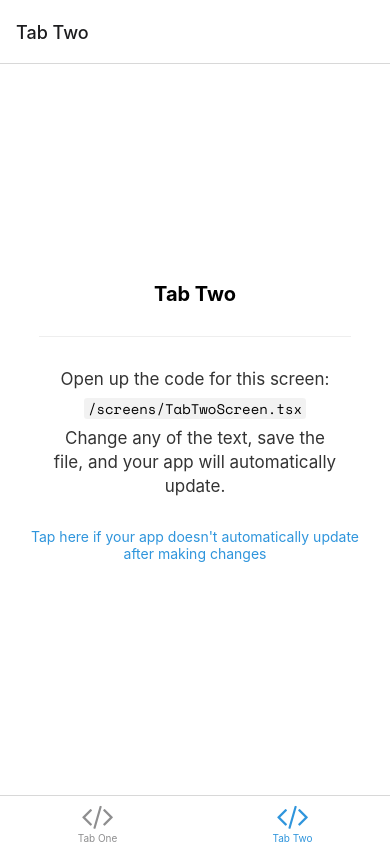
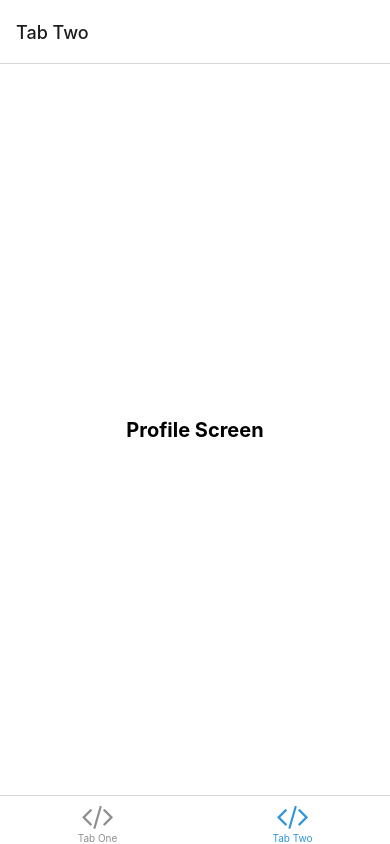
Before and after one commit to software-developer-yamin/Pinterest-Clone-with-React-Native, a React Native app: screen /TabTwo in a window 390 px wide. Built offline with nearby package versions, Linux system fonts and the light colour scheme; what expo-linking would draw is missing.

Commit message:
Screen Cleanup

```diff
--- a/navigation/index.tsx
+++ b/navigation/index.tsx
@@ -14,8 +14,8 @@ import Colors from '../constants/Colors';
 import useColorScheme from '../hooks/useColorScheme';
 import ModalScreen from '../screens/ModalScreen';
 import NotFoundScreen from '../screens/NotFoundScreen';
-import TabOneScreen from '../screens/TabOneScreen';
-import TabTwoScreen from '../screens/TabTwoScreen';
+import TabOneScreen from '../screens/HomeScreen';
+import TabTwoScreen from '../screens/ProfileScreen';
 import { RootStackParamList, RootTabParamList, RootTabScreenProps } from '../types';
 import LinkingConfiguration from './LinkingConfiguration';
 
--- /dev/null
+++ b/screens/HomeScreen.tsx
@@ -0,0 +1,27 @@
+import { StyleSheet } from "react-native";
+
+import EditScreenInfo from "../components/EditScreenInfo";
+import { Text, View } from "../components/Themed";
+import { RootTabScreenProps } from "../types";
+
+export default function HomeScreen({
+  navigation,
+}: RootTabScreenProps<"TabOne">) {
+  return (
+    <View style={styles.container}>
+      <Text style={styles.title}>Home Screen</Text>
+    </View>
+  );
+}
+
+const styles = StyleSheet.create({
+  container: {
+    flex: 1,
+    alignItems: "center",
+    justifyContent: "center",
+  },
+  title: {
+    fontSize: 20,
+    fontWeight: "bold",
+  },
+});
--- /dev/null
+++ b/screens/ProfileScreen.tsx
@@ -0,0 +1,24 @@
+import { StyleSheet } from "react-native";
+
+import EditScreenInfo from "../components/EditScreenInfo";
+import { Text, View } from "../components/Themed";
+
+export default function ProfileScreen() {
+  return (
+    <View style={styles.container}>
+      <Text style={styles.title}>Profile Screen</Text>
+    </View>
+  );
+}
+
+const styles = StyleSheet.create({
+  container: {
+    flex: 1,
+    alignItems: "center",
+    justifyContent: "center",
+  },
+  title: {
+    fontSize: 20,
+    fontWeight: "bold",
+  },
+});
--- a/screens/TabOneScreen.tsx
+++ /dev/null
@@ -1,32 +0,0 @@
-import { StyleSheet } from 'react-native';
-
-import EditScreenInfo from '../components/EditScreenInfo';
-import { Text, View } from '../components/Themed';
-import { RootTabScreenProps } from '../types';
-
-export default function TabOneScreen({ navigation }: RootTabScreenProps<'TabOne'>) {
-  return (
-    <View style={styles.container}>
-      <Text style={styles.title}>Tab One</Text>
-      <View style={styles.separator} lightColor="#eee" darkColor="rgba(255,255,255,0.1)" />
-      <EditScreenInfo path="/screens/TabOneScreen.tsx" />
-    </View>
-  );
-}
-
-const styles = StyleSheet.create({
-  container: {
-    flex: 1,
-    alignItems: 'center',
-    justifyContent: 'center',
-  },
-  title: {
-    fontSize: 20,
-    fontWeight: 'bold',
-  },
-  separator: {
-    marginVertical: 30,
-    height: 1,
-    width: '80%',
-  },
-});
--- a/screens/TabTwoScreen.tsx
+++ /dev/null
@@ -1,31 +0,0 @@
-import { StyleSheet } from 'react-native';
-
-import EditScreenInfo from '../components/EditScreenInfo';
-import { Text, View } from '../components/Themed';
-
-export default function TabTwoScreen() {
-  return (
-    <View style={styles.container}>
-      <Text style={styles.title}>Tab Two</Text>
-      <View style={styles.separator} lightColor="#eee" darkColor="rgba(255,255,255,0.1)" />
-      <EditScreenInfo path="/screens/TabTwoScreen.tsx" />
-    </View>
-  );
-}
-
-const styles = StyleSheet.create({
-  container: {
-    flex: 1,
-    alignItems: 'center',
-    justifyContent: 'center',
-  },
-  title: {
-    fontSize: 20,
-    fontWeight: 'bold',
-  },
-  separator: {
-    marginVertical: 30,
-    height: 1,
-    width: '80%',
-  },
-});
```
Also changed, not shown: 1 other file (tests, documents, lock files or other folders).
